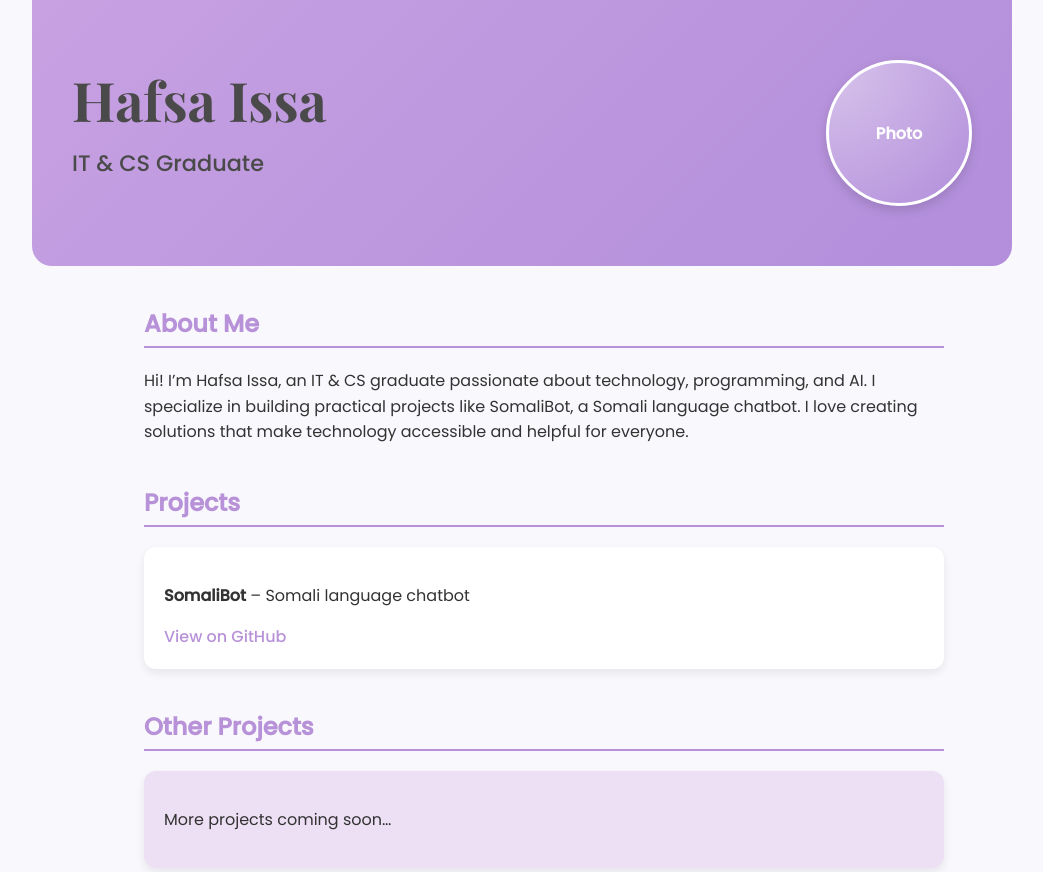
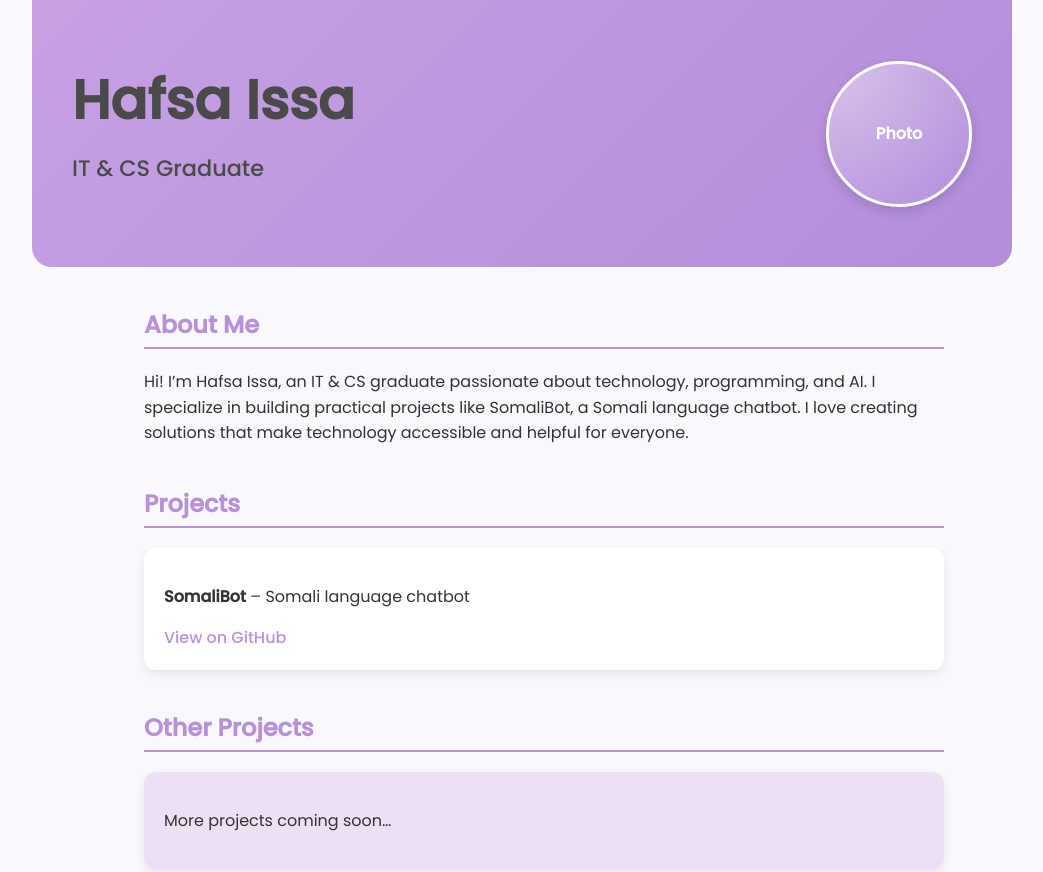
Before and after one commit to hafsaisa/hafsa-tech, a plain HTML site: page index.html in a window 1280 px wide. Shown: the top 872 px of the page, without its empty margins (96-1139 px from the left). Drawn offline with nearby package versions, Linux system fonts and the light colour scheme.

Commit message:
Update index.html

```diff
--- a/index.html
+++ b/index.html
@@ -35,7 +35,7 @@
   margin: 0;
   font-size: 3.4em;
   font-weight: 700;
-      font-family: 'Playfair Display', serif;
+  font-family: 'Poppins', Helvetica, Arial, sans-serif; /* changed from Playfair Display */
 }
 .header-text p {
   font-size: 1.4em;
```
Lines whose indentation alone changed are shown as unchanged.
